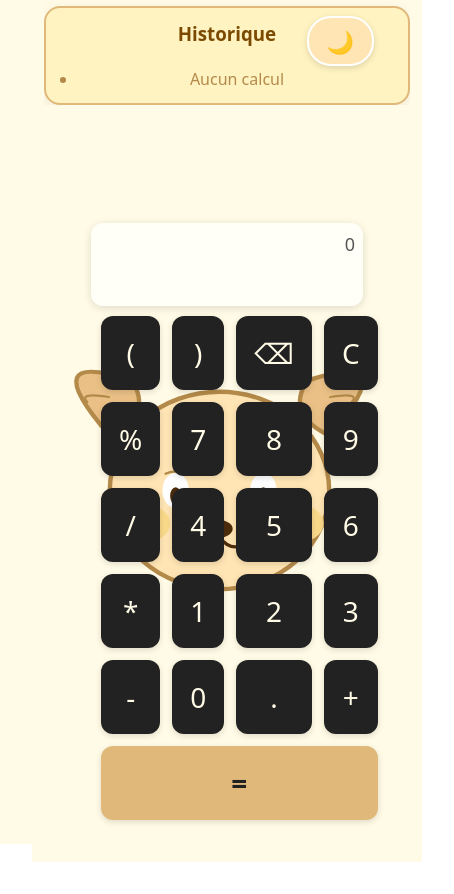
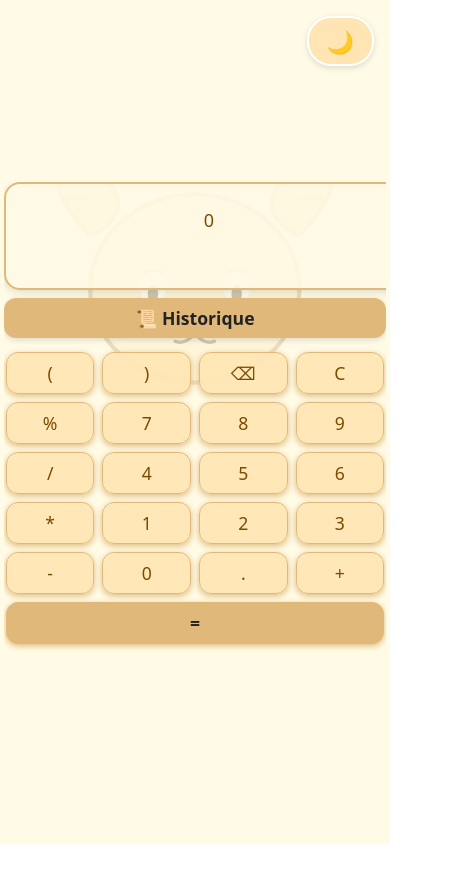
Before and after one commit to almoha73/CalculatriceChihuaha, a React (Vite) app: page / in a window 390 px wide. Shown: the whole page, 454 px wide, since content can reach past the window. After the commit the page ends 844 px from the top, so only its background shows below. Built offline with nearby package versions, Linux system fonts and the light colour scheme.

Commit message:
"essai design"

```diff
--- a/src/App.css
+++ b/src/App.css
@@ -1,55 +1,9 @@
 #root {
   max-width: 1280px;
   margin: 0 auto;
-  padding: 2rem;
+  padding: 0;
   text-align: center;
-}
-
-.logo {
-  height: 6em;
-  padding: 1.5em;
-  will-change: filter;
-  transition: filter 300ms;
-}
-.logo:hover {
-  filter: drop-shadow(0 0 2em #646cffaa);
-}
-.logo.react:hover {
-  filter: drop-shadow(0 0 2em #61dafbaa);
-}
-
-@keyframes logo-spin {
-  from {
-    transform: rotate(0deg);
-  }
-  to {
-    transform: rotate(360deg);
-  }
-}
-
-@media (prefers-reduced-motion: no-preference) {
-  a:nth-of-type(2) .logo {
-    animation: logo-spin infinite 20s linear;
-  }
-}
-
-.card {
-  padding: 2em;
-}
-
-.read-the-docs {
-  color: #888;
-}
-
-.calculator-container {
-  max-width: 350px;
   width: 100%;
-  border: 2px solid #e0b97a;
-  border-radius: 16px;
-  padding: 24px;
-  background: #fff; /* blanc pur pour bien contraster */
-  box-shadow: 0 8px 32px #b48a4a33;
-  margin: 0 auto;
 }
 
 @media (max-width: 700px) {
@@ -78,8 +32,30 @@
     max-height: 120px !important;
     overflow-y: auto !important;
   }
-  body {
-    height: 100vh !important;
-    overflow: hidden !important;
+
+}
+
+@media (max-width: 400px) {
+  .calculator-container {
+    max-width: 98vw !important;
+    min-width: 0 !important;
+    padding: 0 !important;
+    margin: 0 auto !important;
+  }
+  .history-container {
+    max-width: 96vw !important;
+    padding: 6px !important;
+    font-size: 0.9em !important;
+  }
+  .chihuahua-head {
+    width: 90px !important;
+    max-width: 90px !important;
+    margin-bottom: 4px !important;
+  }
+  .calculator-buttons button {
+    font-size: 1.1em !important;
+    padding: 8px 0 !important;
+    min-width: 0 !important;
+    min-height: 0 !important;
   }
 }
--- a/src/App.tsx
+++ b/src/App.tsx
@@ -2,11 +2,11 @@ import { useState, useEffect } from "react";
 import "./App.css";
 import History from "./History";
 import ChihuahuaHead from "./ChihuahuaHead";
+import Modal from "./Modal";
 
 const BUTTONS = [
   "(", ")", "⌫", "C",
-  "%", // Ajout ici
-  "7", "8", "9", "/",
+  "%", "7", "8", "9", "/",
   "4", "5", "6", "*",
   "1", "2", "3", "-",
   "0", ".", "+", "=",
@@ -19,6 +19,7 @@ function App() {
   const [result, setResult] = useState<string | null>(null);
   const [history, setHistory] = useState<string[]>([]);
   const [dark, setDark] = useState(false);
+  const [showHistory, setShowHistory] = useState(false);
   const mobile = isMobile();
 
   // Charger l'historique depuis le localStorage au démarrage
@@ -75,16 +76,17 @@ function App() {
     <div
       style={{
         minHeight: "100vh",
-        width: "100vw",
+        width: "100%",
+        maxHeight: "100vh",
+        overflow: "auto",
         background: dark ? "#222" : "#fffbe6",
         display: "flex",
         flexDirection: "column",
         alignItems: "center",
-        justifyContent: "flex-start",
+        justifyContent: "center",
         position: "relative",
         padding: 0,
         boxSizing: "border-box",
-        overflow: "hidden",
       }}
     >
       {/* Bouton thème */}
@@ -113,34 +115,7 @@ function App() {
         {dark ? "☀️" : "🌙"}
       </button>
 
-      <div
-        className="main-flex"
-        style={{
-          display: "flex",
-          flexDirection: "column",
-          alignItems: "center",
-          width: "100vw",
-          maxWidth: "100vw",
-          padding: 0,
-          margin: 0,
-          gap: 0,
-        }}
-      >
-        {/* Historique compact en haut */}
-        <div
-          style={{
-            width: "94vw",
-            maxWidth: 400,
-            margin: "16px auto 0 auto",
-            maxHeight: 120,
-            overflowY: "auto",
-            flexShrink: 0,
-          }}
-        >
-          <History history={history} />
-        </div>
-
-        {/* Calculatrice bien large */}
+      {/* Calculatrice */}
       <div
         className="calculator-container"
         style={{
@@ -148,30 +123,67 @@ function App() {
           border: "none",
           boxShadow: "none",
           padding: 0,
-            width: "100vw",
-            maxWidth: 420,
+          width: "100%",
+          maxWidth: 350,
           margin: "0 auto",
+          display: "flex",
+          flexDirection: "column",
+          alignItems: "center",
+          position: "relative",
+          overflow: "hidden",
+          minHeight: 480, // pour laisser la place à la tête
         }}
       >
-          <ChihuahuaHead>
+        {/* Tête du chihuahua en fond */}
+        <div
+          style={{
+            position: "absolute",
+            top: "-40px",
+            left: "50%",
+            transform: "translateX(-50%)",
+            width: "110%",
+            zIndex: 0,
+            opacity: 0.25, // augmente l'opacité pour mieux voir la tête
+            pointerEvents: "none",
+            userSelect: "none",
+          }}
+          aria-hidden="true"
+        >
+          <ChihuahuaHead size={340} />
+        </div>
+        <div style={{ width: "100%", zIndex: 1, position: "relative" }}>
+          {/* Cadran aligné */}
           <div
             style={{
               width: "100%",
-                maxWidth: 256,
-                margin: "0 auto",
               marginBottom: 8,
-                background: dark ? "rgba(34,34,34,0.85)" : "rgba(255,255,255,0.7)",
-                borderRadius: 12,
+              background: dark
+                ? "rgba(34,34,34,0.75)" // plus transparent pour voir la tête
+                : "rgba(255,251,230,0.85)", // plus transparent pour voir la tête
+              borderRadius: 16,
               boxShadow: "0 2px 8px #0002",
-                padding: 8,
+              border: "2px solid #e0b97a", // bordure dorée pour délimiter
+              padding: 12,
+              textAlign: "center",
+              position: "relative",
+              zIndex: 1,
+              display: "flex",
+              flexDirection: "column",
+              justifyContent: "center",
+              alignItems: "center",
+              minHeight: 80,
             }}
           >
             <div
               style={{
                 fontSize: 18,
                 minHeight: 24,
-                  textAlign: "right",
-                  color: dark ? "#ffe5b4" : "#555",
+                color: dark ? "#ffe5b4" : "#7b4a00", // texte plus foncé pour contraster
+                width: "100%",
+                textAlign: "center",
+                display: "flex",
+                alignItems: "center",
+                justifyContent: "center",
               }}
             >
               {input || "0"}
@@ -180,25 +192,51 @@ function App() {
               style={{
                 fontSize: 28,
                 minHeight: 32,
-                  textAlign: "right",
-                  color: result !== null ? "#388e3c" : (dark ? "#ffe5b4" : "#fff8e1"),
+                color: result !== null ? "#388e3c" : (dark ? "#ffe5b4" : "#7b4a00"),
                 fontWeight: "bold",
-                  marginBottom: 8,
+                marginBottom: 0,
+                width: "100%",
+                textAlign: "center",
+                display: "flex",
+                alignItems: "center",
+                justifyContent: "center",
               }}
             >
               {result !== null ? result : ""}
             </div>
           </div>
+
+          {/* Pavé de touches aligné */}
           <div
+            className="calculator-buttons"
             style={{
               display: "grid",
               gridTemplateColumns: "repeat(4, 1fr)",
-                gap: 8,
-                marginBottom: 8,
+              gap: 4,
               width: "100%",
-                maxWidth: 256,
+              position: "relative",
+              zIndex: 1,
             }}
           >
+            {/* Bouton historique */}
+            <button
+              onClick={() => setShowHistory(true)}
+              style={{
+                gridColumn: "span 4",
+                background: "#e0b97a",
+                color: "#222",
+                fontWeight: "bold",
+                fontSize: 18,
+                marginBottom: 8,
+                border: "none",
+                borderRadius: 12,
+                padding: "10px 0",
+                boxShadow: "0 2px 6px #0002",
+                cursor: "pointer",
+              }}
+            >
+              📜 Historique
+            </button>
             {BUTTONS.map((btn) => (
               <button
                 key={btn}
@@ -209,29 +247,34 @@ function App() {
                   background: btn === "="
                     ? "#e0b97a"
                     : dark
-                      ? "#444"
-                      : "#222",
+                      ? "rgba(68, 68, 68, 0.15)"
+                      : "rgba(255, 229, 180, 0.92)", // plus opaque, plus lisible
                   color: btn === "="
                     ? "#222"
                     : dark
                     ? "#ffe5b4"
-                      : "#fffbe6",
-                    border: "none",
+                    : "#7b4a00",
+                  border: "1.5px solid #e0b97a",
                   borderRadius: 12,
                   margin: 2,
-                    boxShadow: "0 2px 6px #0002",
+                  boxShadow: "0 2px 6px #e0b97a",
                   transition: "background 0.2s",
                   fontWeight: btn === "=" ? "bold" : "normal",
                   gridColumn: btn === "=" ? "span 4" : undefined,
+                  backdropFilter: btn === "=" ? undefined : "blur(2px)",
+                  zIndex: 1,
                 }}
               >
                 {btn}
               </button>
             ))}
           </div>
-          </ChihuahuaHead>
         </div>
       </div>
+      {/* Modale historique */}
+      <Modal open={showHistory} onClose={() => setShowHistory(false)}>
+        <History history={history} />
+      </Modal>
     </div>
   );
 }
--- a/src/ChihuahuaHead.tsx
+++ b/src/ChihuahuaHead.tsx
@@ -1,14 +1,15 @@
 import React from "react";
 
-const ChihuahuaHead: React.FC<{ children: React.ReactNode }> = ({ children }) => (
+const ChihuahuaHead: React.FC<{ size?: number; className?: string }> = ({ size = 120, className }) => (
   <div
+    className={className}
     style={{
       position: "relative",
-      width: "94vw",
-      maxWidth: 400,
-      minWidth: 220,
+      width: size,
+      maxWidth: size,
+      minWidth: 60,
       margin: "0 auto",
-      marginBottom: 16,
+      marginBottom: 8,
       display: "flex",
       flexDirection: "column",
       alignItems: "center",
@@ -16,15 +17,11 @@ const ChihuahuaHead: React.FC<{ children: React.ReactNode }> = ({ children }) =>
   >
     <svg
       viewBox="0 0 320 260"
-      width="90vw"
-      height="auto"
+      width={size}
+      height={size * 0.8}
       style={{
-        maxWidth: 400,
-        minWidth: 220,
-        position: "absolute",
-        top: 0,
-        left: 0,
-        zIndex: 0,
+        maxWidth: size,
+        minWidth: 100,
         pointerEvents: "none",
       }}
     >
@@ -102,22 +99,6 @@ const ChihuahuaHead: React.FC<{ children: React.ReactNode }> = ({ children }) =>
         fill="none"
       />
     </svg>
-    <div
-      style={{
-        position: "relative",
-        zIndex: 1,
-        padding: "110px 8px 16px 8px",
-        width: "100%",
-        maxWidth: 400,
-        minWidth: 220,
-        boxSizing: "border-box",
-        display: "flex",
-        flexDirection: "column",
-        alignItems: "center",
-      }}
-    >
-      {children}
-    </div>
   </div>
 );
 
--- /dev/null
+++ b/src/Modal.tsx
@@ -0,0 +1,63 @@
+import React from "react";
+
+interface ModalProps {
+  open: boolean;
+  onClose: () => void;
+  children: React.ReactNode;
+}
+
+const Modal: React.FC<ModalProps> = ({ open, onClose, children }) => {
+  if (!open) return null;
+  return (
+    <div
+      style={{
+        position: "fixed",
+        zIndex: 1000,
+        top: 0,
+        left: 0,
+        width: "100vw",
+        height: "100vh",
+        background: "rgba(0,0,0,0.25)",
+        display: "flex",
+        alignItems: "center",
+        justifyContent: "center",
+      }}
+      onClick={onClose}
+    >
+      <div
+        style={{
+          background: "#fffbe6",
+          borderRadius: 16,
+          padding: 24,
+          minWidth: 300,
+          maxWidth: "90vw",
+          maxHeight: "80vh",
+          overflowY: "auto",
+          boxShadow: "0 8px 32px #b48a4a33",
+          position: "relative",
+        }}
+        onClick={e => e.stopPropagation()}
+      >
+        <button
+          onClick={onClose}
+          style={{
+            position: "absolute",
+            top: 8,
+            right: 12,
+            background: "none",
+            border: "none",
+            fontSize: 28,
+            cursor: "pointer",
+            color: "#b48a4a",
+          }}
+          aria-label="Fermer"
+        >
+          ×
+        </button>
+        {children}
+      </div>
+    </div>
+  );
+};
+
+export default Modal;
--- a/src/index.css
+++ b/src/index.css
@@ -24,11 +24,10 @@ a:hover {
 
 body {
   margin: 0;
-  display: flex;
-  place-items: center;
   min-width: 320px;
   min-height: 100vh;
   background-color: #fffbe6; /* beige très clair */
+  overflow-x: hidden;
 }
 
 h1 {
@@ -66,7 +65,6 @@ button:focus-visible {
     min-width: 0 !important;
     padding: 0 !important;
     margin: 0 auto !important;
-    padding-bottom: 16px !important;
   }
 }
 
```
Lines whose indentation alone changed are shown as unchanged.
